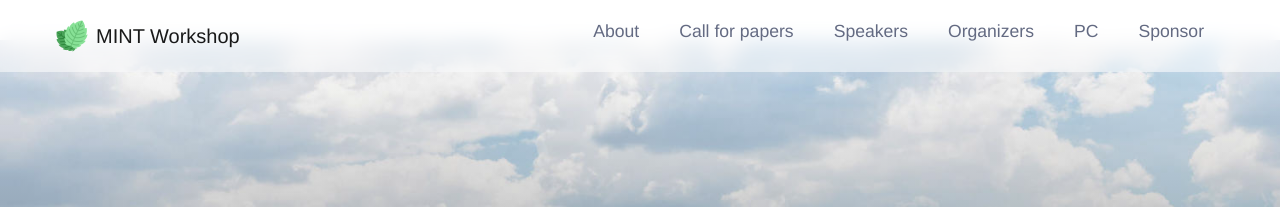
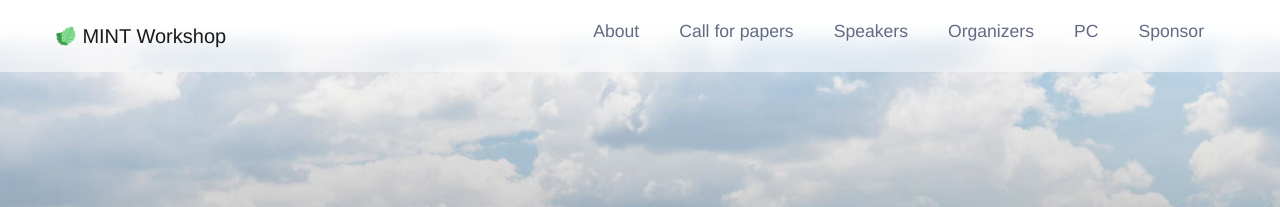
Before and after one commit to MINTworkshop/MINTworkshop.github.io, a Jekyll site: the page built from 2026/index.md, in a window 1280 px wide. Shown: the top 207 px of the page. Built offline with Jekyll 4.4.1, drawn with Linux system fonts in a browser that asks for light colours.

```diff
--- a/_sass/_header.scss
+++ b/_sass/_header.scss
@@ -61,3 +61,14 @@
     }
   }
 }
+.navbar-brand {
+  display: flex;
+  align-items: center;
+  gap: 0.4rem;
+}
+
+.navbar-icon {
+  width: 20px;
+  height: 20px;
+  object-fit: contain;
+}
--- a/_sass/_layout.scss
+++ b/_sass/_layout.scss
@@ -172,11 +172,11 @@ section {
 .navbar-brand {
   display: flex;
   align-items: center;
-  gap: 0.5rem;
+  gap: 0.4rem;
 }
 
 .navbar-icon {
-  height: 32px;
-  width: 32px;
+  width: 20px;
+  height: 20px;
   object-fit: contain;
 }
```
